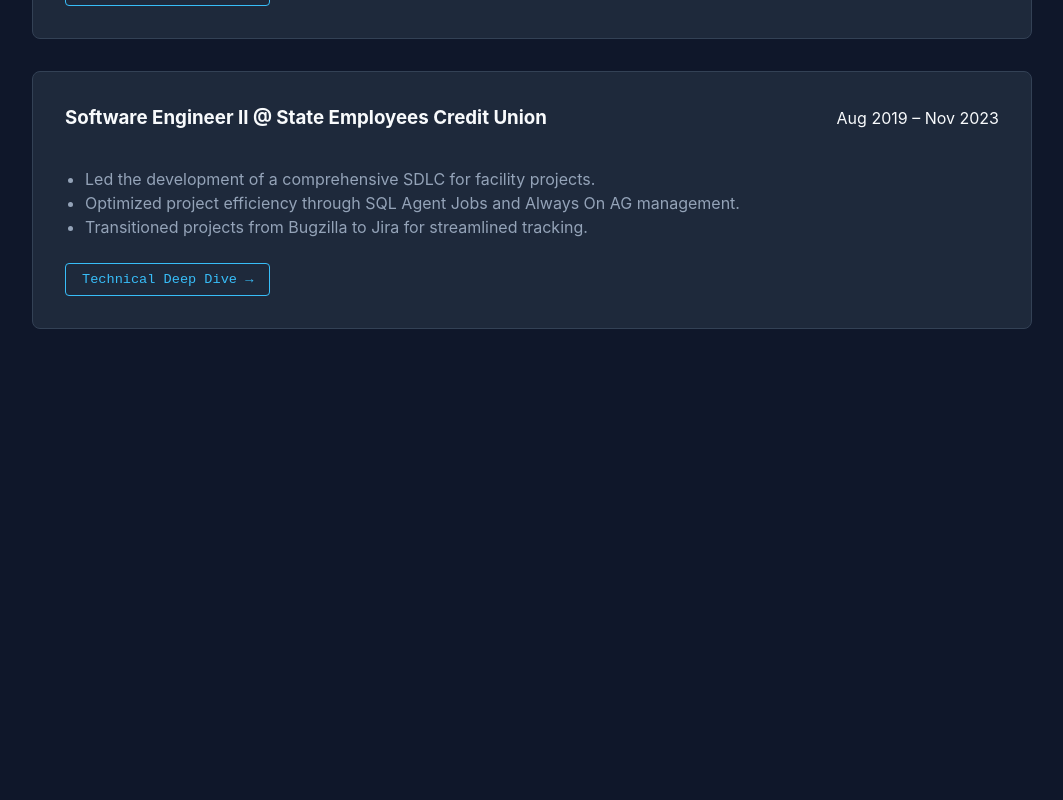
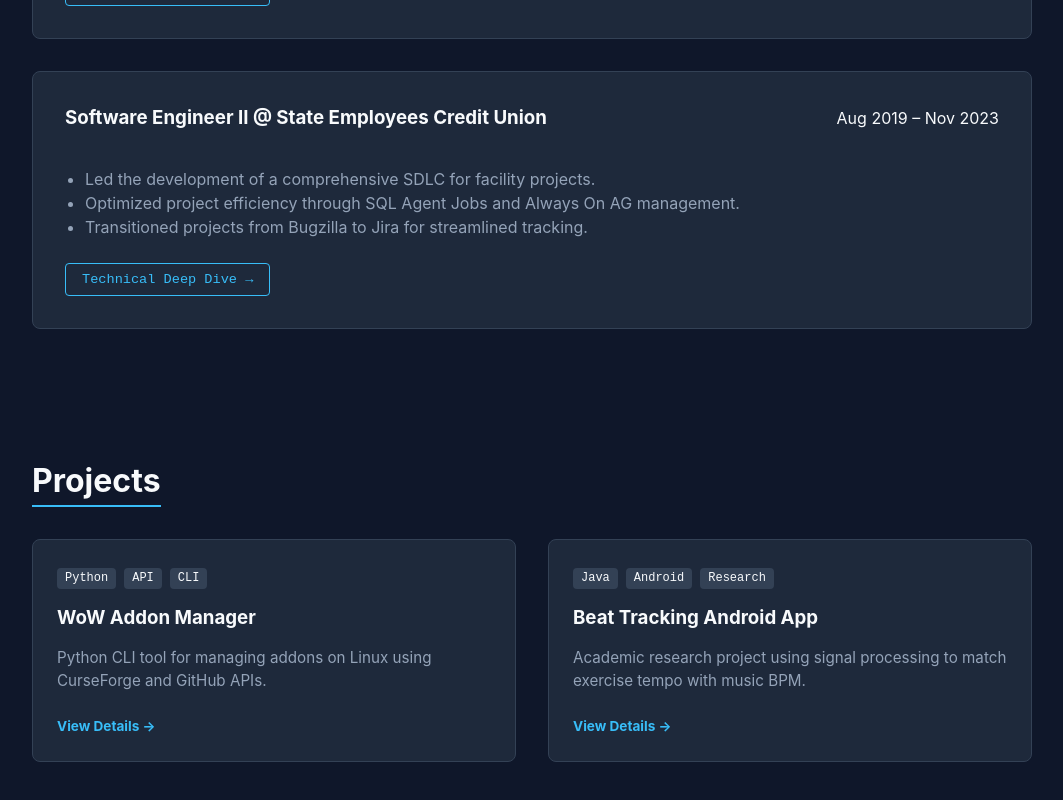
Before and after one commit to JohnGuidry/prosite, a React (Vite) app: page / in a window 1280 px wide. Shown: the part 839-1639 px from the top of the page, without its empty margins (108-1171 px from the left). Before the commit the page ends 1232 px from the top, so only its background shows below. Built offline with nearby package versions, Linux system fonts and the light colour scheme.

Commit message:
feat: implement project grid with card hover effects

```diff
--- a/src/App.tsx
+++ b/src/App.tsx
@@ -1,5 +1,6 @@
 import { Hero } from './components/Hero';
 import { Timeline } from './components/Timeline';
+import { ProjectGrid } from './components/ProjectGrid';
 import './index.css';
 
 function App() {
@@ -11,6 +12,7 @@
     <main>
       <Hero />
       <Timeline onDeepDive={handleDeepDive} />
+      <ProjectGrid onDeepDive={handleDeepDive} />
     </main>
   );
 }
--- /dev/null
+++ b/src/components/ProjectCard.tsx
@@ -0,0 +1,20 @@
+import React from 'react';
+import { Project } from '../types';
+
+interface Props {
+  project: Project;
+  onDeepDive: (id: string) => void;
+}
+
+export const ProjectCard: React.FC<Props> = ({ project, onDeepDive }) => (
+  <div className="project-card" onClick={() => onDeepDive(project.id)}>
+    <div className="project-tags">
+      {project.tags.map(tag => <span key={tag} className="tag">{tag}</span>)}
+    </div>
+    <h3>{project.title}</h3>
+    <p>{project.description}</p>
+    <div className="project-footer">
+      <span>View Details →</span>
+    </div>
+  </div>
+);
--- /dev/null
+++ b/src/components/ProjectGrid.tsx
@@ -0,0 +1,14 @@
+import React from 'react';
+import { projects } from '../data/content';
+import { ProjectCard } from './ProjectCard';
+
+export const ProjectGrid: React.FC<{onDeepDive: (id: string) => void}> = ({ onDeepDive }) => (
+  <section id="projects" className="container section">
+    <h2>Projects</h2>
+    <div className="grid">
+      {projects.map(p => (
+        <ProjectCard key={p.id} project={p} onDeepDive={onDeepDive} />
+      ))}
+    </div>
+  </section>
+);
--- a/src/index.css
+++ b/src/index.css
@@ -60,3 +60,29 @@
   font-size: 0.85rem;
 }
 .btn-deep-dive:hover { background: var(--accent-primary); color: var(--bg-primary); }
+
+.grid {
+  display: grid;
+  grid-template-columns: repeat(auto-fit, minmax(300px, 1fr));
+  gap: 2rem;
+}
+.project-card {
+  background: var(--bg-secondary);
+  padding: 1.5rem;
+  border-radius: 8px;
+  border: 1px solid var(--border-color);
+  cursor: pointer;
+  transition: all 0.2s;
+}
+.project-card:hover { border-color: var(--accent-primary); box-shadow: 0 4px 20px rgba(56, 189, 248, 0.1); }
+.tag {
+  font-family: var(--font-mono);
+  font-size: 0.75rem;
+  background: #334155;
+  padding: 0.2rem 0.5rem;
+  border-radius: 4px;
+  margin-right: 0.5rem;
+}
+.project-card h3 { margin: 1rem 0 0.5rem 0; }
+.project-card p { color: var(--text-secondary); font-size: 0.95rem; }
+.project-footer { margin-top: 1.5rem; color: var(--accent-primary); font-size: 0.85rem; font-weight: bold; }
```
